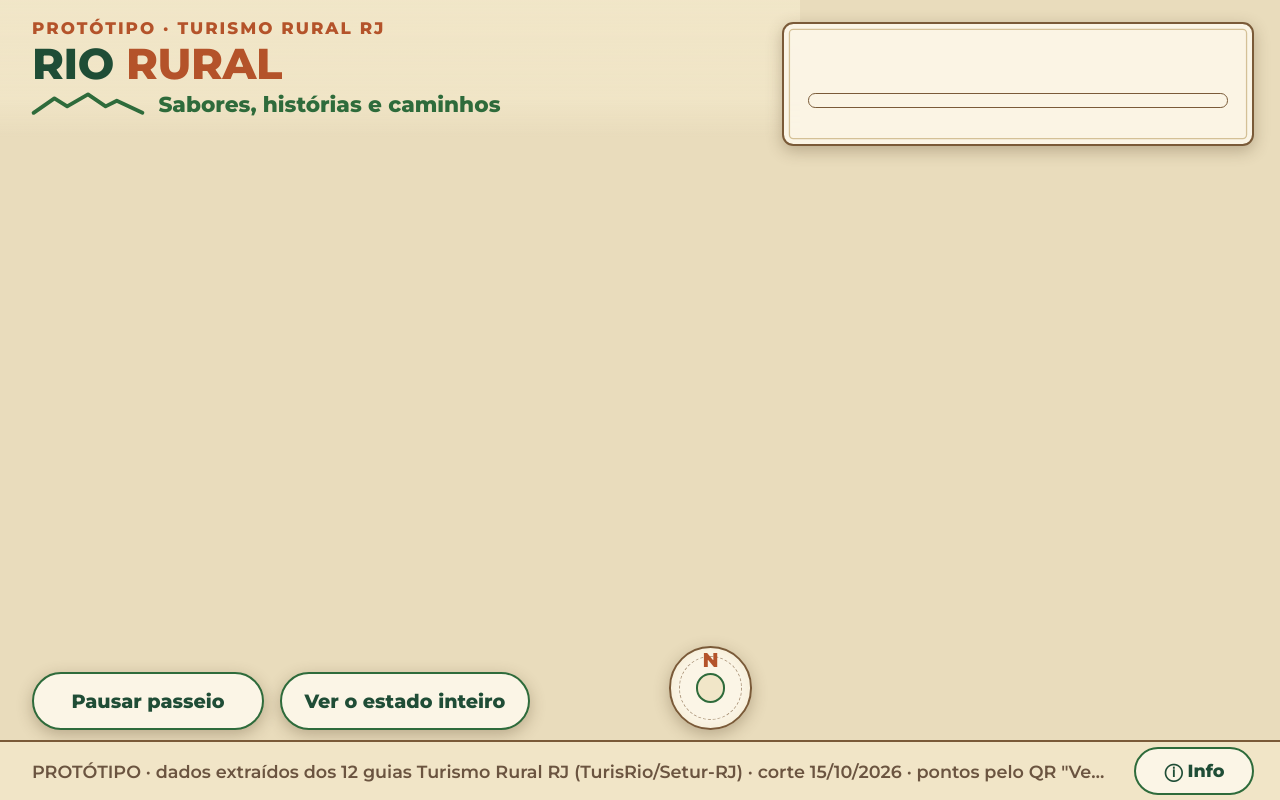
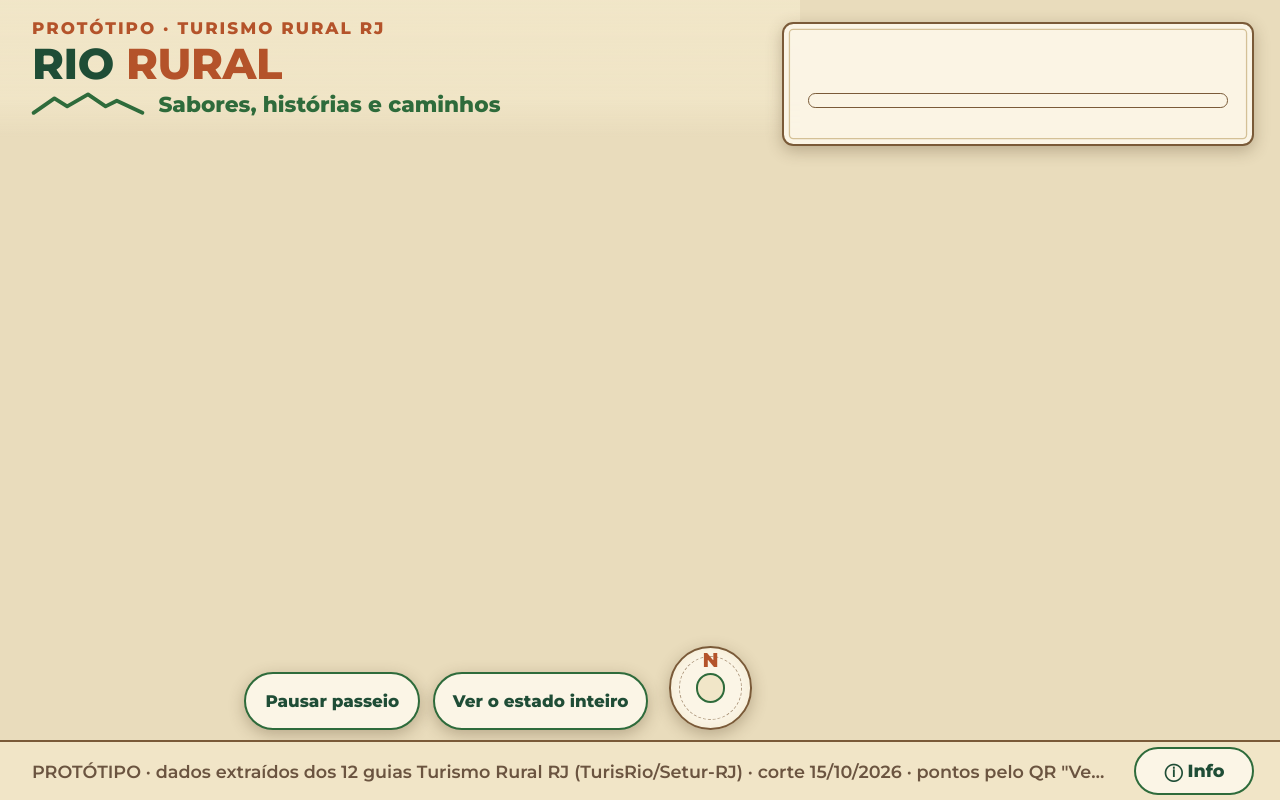
Before and after one commit to joao-fanara/mapa-turismo-rural-rj, a PHP site: page / in a window 1280 px wide. Run offline with PHP 8.4, Linux system fonts and the light colour scheme; some libraries are stand-ins or nearby versions.

Commit message:
Controles sobre o mar, ao lado da bússola (não cobrem a costa oeste)
Co-Authored-By: Claude Sonnet 5.5 <noreply@anthropic.com>

```diff
--- a/telao/estilo.css
+++ b/telao/estilo.css
@@ -159,10 +159,10 @@ button { font-family: var(--fonte); }
 }
 @keyframes pulso { 50% { box-shadow: 0 .3rem 1.6rem rgba(180, 83, 42, .5); } }
 
-#controles { position: absolute; left: 2rem; bottom: calc(var(--rodape-h) + 1.2rem); display: flex; gap: 1rem; }
+#controles { position: absolute; right: 39.5rem; bottom: calc(var(--rodape-h) + 1.2rem); display: flex; gap: .8rem; } /* sobre o mar, ao lado da bússola: não cobre a costa oeste */
 #pausa, #ver-estado {
-  pointer-events: auto; min-width: 14.5rem; min-height: 3.6rem; padding: .6rem 1.4rem;
-  font: 800 1.2rem var(--fonte); color: var(--verde); background: var(--papel);
+  pointer-events: auto; min-width: 11rem; min-height: 3.6rem; padding: .6rem 1.1rem;
+  font: 800 1.05rem var(--fonte); color: var(--verde); background: var(--papel);
   border: .16rem solid var(--verde-2); border-radius: 3rem; box-shadow: var(--sombra); cursor: pointer;
 }
 #pausa[aria-pressed="true"] { background: var(--verde); color: var(--papel); }
```
